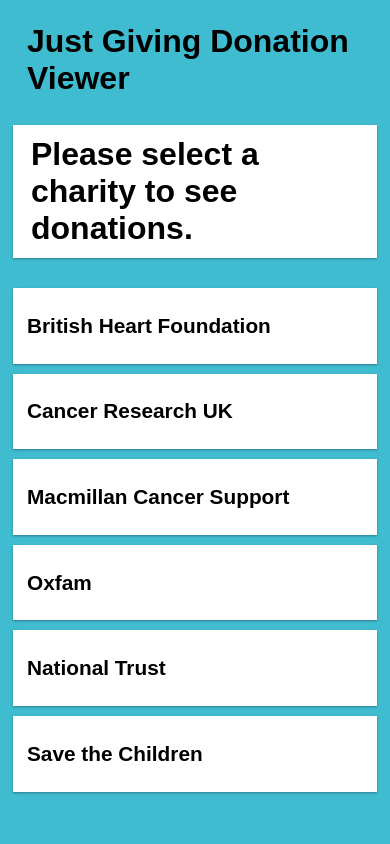
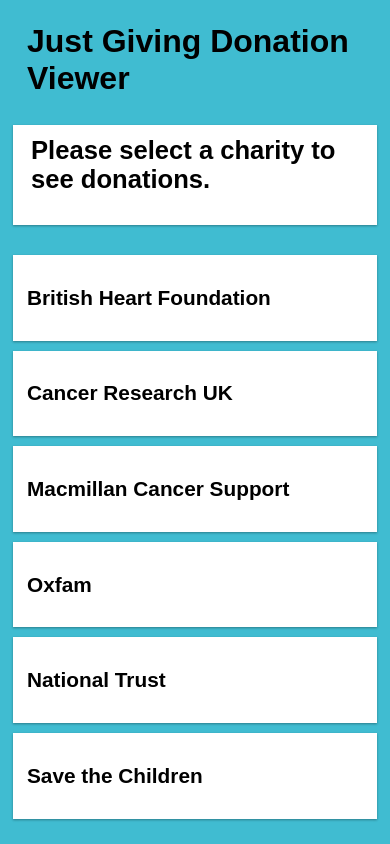
Before and after one commit to JustGivingArchive/recruitment-test-donations, a React app: page / in a window 390 px wide. Built offline with nearby package versions, Linux system fonts and the light colour scheme.

Commit message:
add more mobile friendly sizing

```diff
--- a/src/styles/index.scss
+++ b/src/styles/index.scss
@@ -52,9 +52,12 @@
 
 .subtitle {
   @extend .text;
-  font-size: 2em;
+  font-size: 2rem;
   padding-left: 9px;
   margin: 6px 4px;
+  @media (max-width: 500px) {
+    font-size: 1.6rem;
+  }
 }
 
 .main_container {
@@ -89,7 +92,7 @@
   flex-basis: 48%;
   box-sizing: border-box;
   margin-top: 10px;
-  padding: 5px 14px;
+  padding: 10px 14px;
 }
 
 .paneltext {
```
